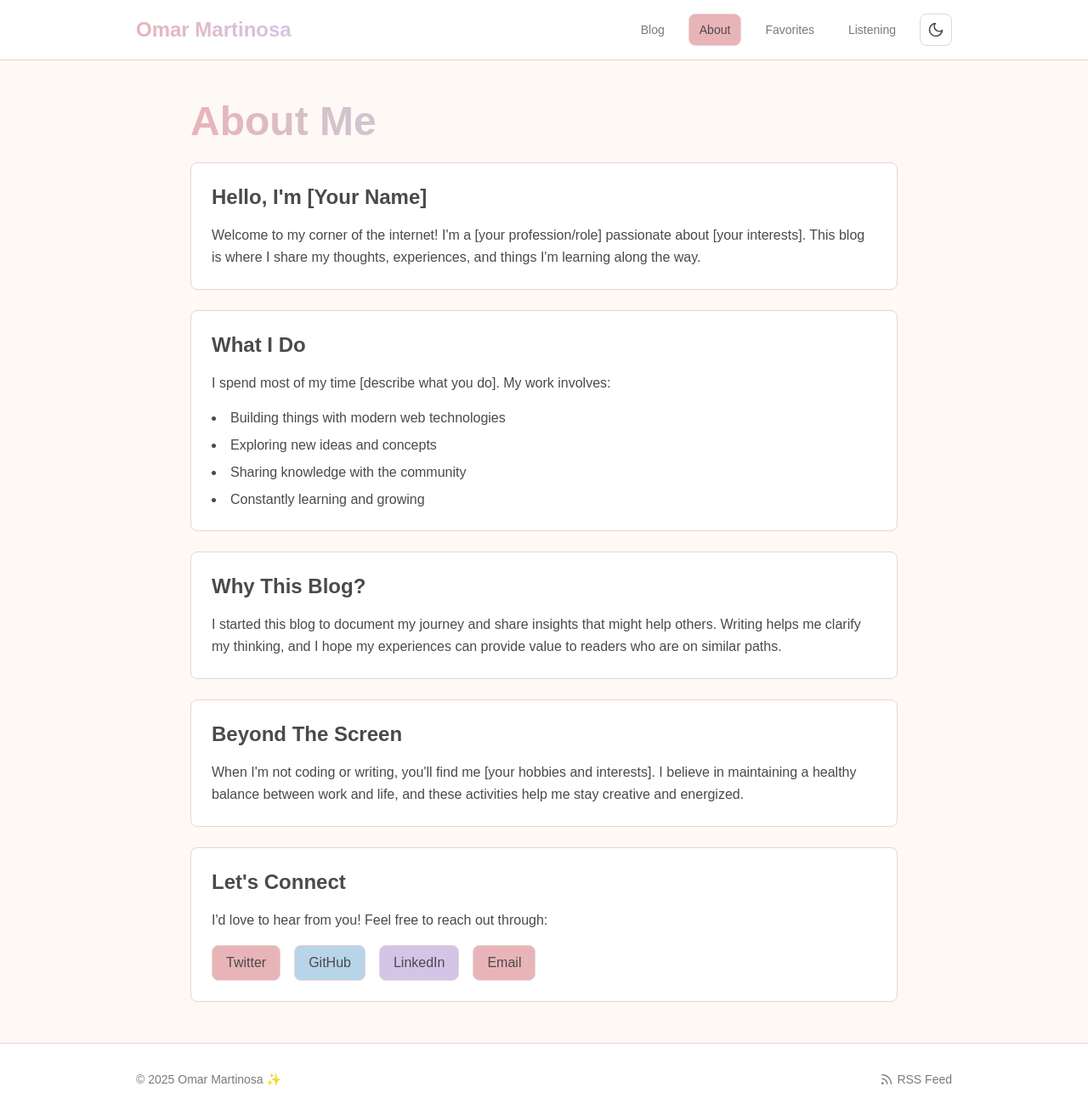
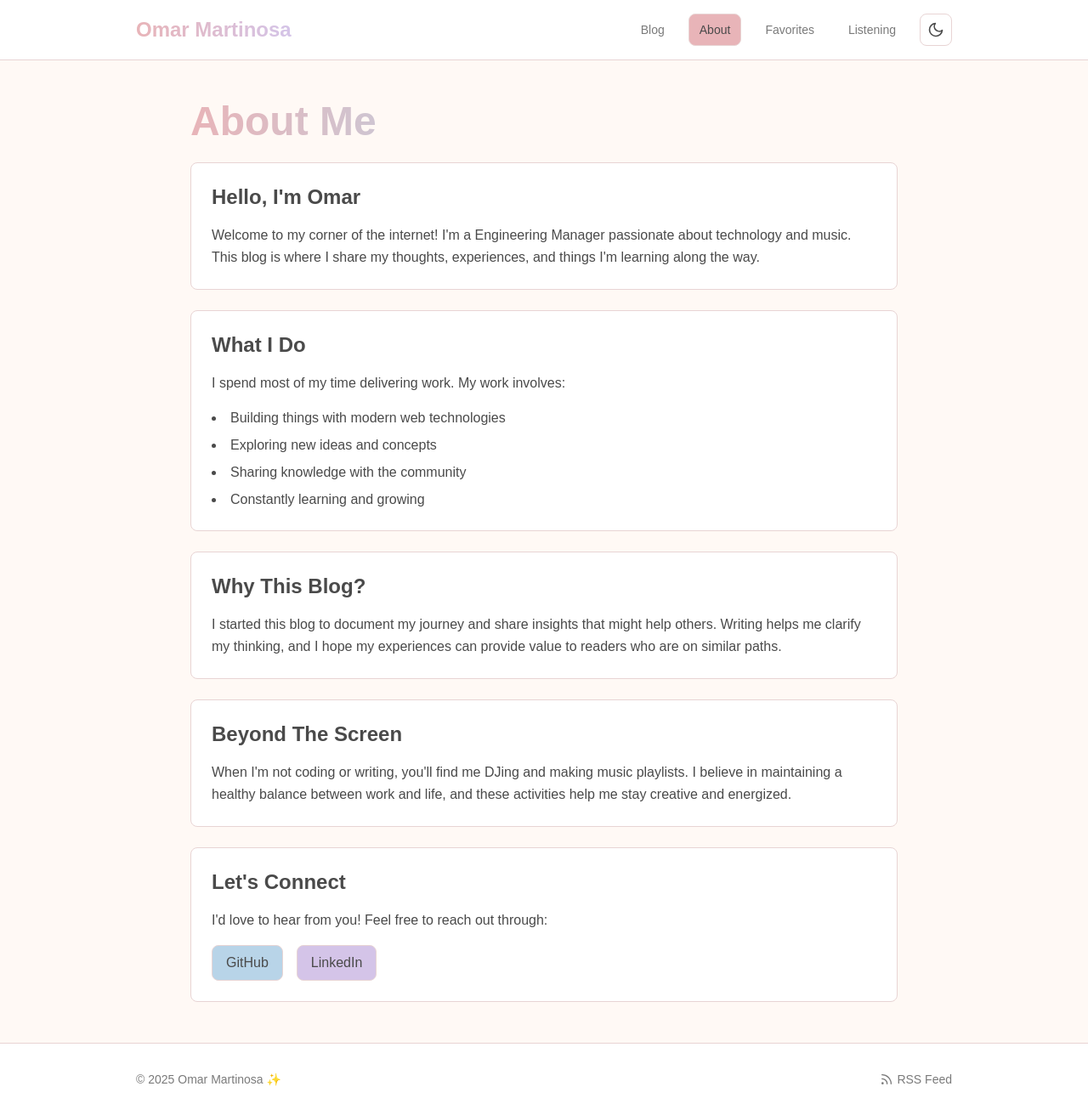
Before and after one commit to Omar12/blog_2026, a Next.js app: page /about in a window 1280 px wide. Shown: the whole page at 85% size. Built offline with nearby package versions, Linux system fonts and the light colour scheme; a web font is replaced by a local one.

Commit message:
Update page.tsx

```diff
--- a/src/app/about/page.tsx
+++ b/src/app/about/page.tsx
@@ -17,11 +17,11 @@ export default function AboutPage() {
         <div className="space-y-6 text-[var(--text)]">
           <section className="p-6 rounded-lg border border-[var(--border)] bg-[var(--surface)]">
             <h2 className="text-2xl font-bold mb-4 text-[var(--text)]">
-              Hello, I'm [Your Name]
+              Hello, I'm Omar
             </h2>
             <p className="text-[var(--text)] leading-relaxed">
-              Welcome to my corner of the internet! I'm a [your profession/role]
-              passionate about [your interests]. This blog is where I share my
+              Welcome to my corner of the internet! I'm a Engineering Manager
+              passionate about technology and music. This blog is where I share my
               thoughts, experiences, and things I'm learning along the way.
             </p>
           </section>
@@ -31,7 +31,7 @@ export default function AboutPage() {
               What I Do
             </h2>
             <p className="text-[var(--text)] leading-relaxed mb-4">
-              I spend most of my time [describe what you do]. My work involves:
+              I spend most of my time delivering work. My work involves:
             </p>
             <ul className="list-disc list-inside space-y-2 text-[var(--text)]">
               <li>Building things with modern web technologies</li>
@@ -58,8 +58,8 @@ export default function AboutPage() {
               Beyond The Screen
             </h2>
             <p className="text-[var(--text)] leading-relaxed">
-              When I'm not coding or writing, you'll find me [your hobbies and
-              interests]. I believe in maintaining a healthy balance between
+              When I'm not coding or writing, you'll find me DJing and making music playlists.
+              I believe in maintaining a healthy balance between
               work and life, and these activities help me stay creative and
               energized.
             </p>
@@ -74,15 +74,7 @@ export default function AboutPage() {
             </p>
             <div className="flex flex-wrap gap-4">
               <a
-                href="https://twitter.com/yourusername"
-                className="px-4 py-2 rounded-lg bg-[var(--primary)] bg-opacity-20 text-[var(--text)] border border-[var(--border)] hover:bg-opacity-30 transition-all"
-                target="_blank"
-                rel="noopener noreferrer"
-              >
-                Twitter
-              </a>
-              <a
-                href="https://github.com/yourusername"
+                href="https://github.com/omar12"
                 className="px-4 py-2 rounded-lg bg-[var(--secondary)] bg-opacity-20 text-[var(--text)] border border-[var(--border)] hover:bg-opacity-30 transition-all"
                 target="_blank"
                 rel="noopener noreferrer"
@@ -90,18 +82,12 @@ export default function AboutPage() {
                 GitHub
               </a>
               <a
-                href="https://linkedin.com/in/yourusername"
+                href="https://linkedin.com/in/omartinez12"
                 className="px-4 py-2 rounded-lg bg-[var(--accent)] bg-opacity-20 text-[var(--text)] border border-[var(--border)] hover:bg-opacity-30 transition-all"
                 target="_blank"
                 rel="noopener noreferrer"
               >
                 LinkedIn
-              </a>
-              <a
-                href="mailto:your.email@example.com"
-                className="px-4 py-2 rounded-lg bg-[var(--primary)] bg-opacity-20 text-[var(--text)] border border-[var(--border)] hover:bg-opacity-30 transition-all"
-              >
-                Email
               </a>
             </div>
           </section>
```
